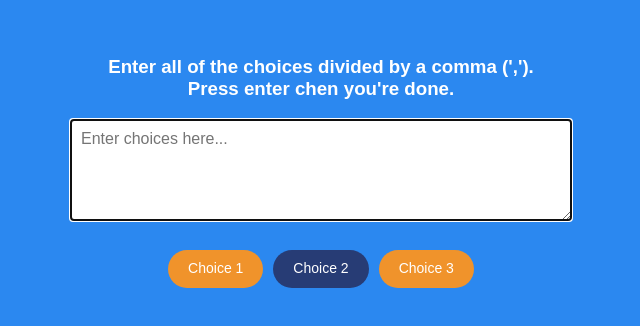
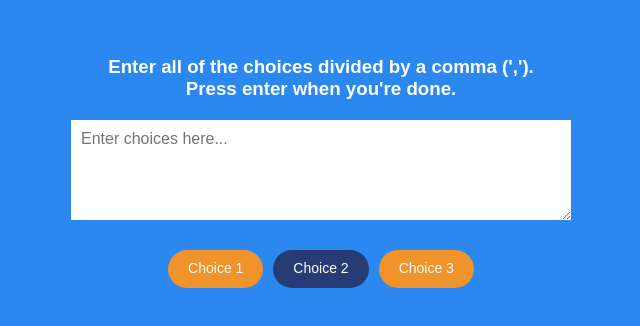
Before and after one commit to tboittin/random_choice_picker, a plain HTML site: page index.html in a window 1280 px wide. Shown: the part 228-554 px from the top of the page, without its empty margins (319-959 px from the left). Drawn offline with Linux system fonts and the light colour scheme; a web font is replaced by a local one.

Commit message:
fix outline and typo

```diff
--- a/index.html
+++ b/index.html
@@ -17,9 +17,9 @@
       <h3>
         Enter all of the choices divided by a comma (',').
         <br/>
-        Press enter chen you're done.
+        Press enter when you're done.
       </h3>
-      <textarea name="" placeholder="Enter choices here..." id="textarea" cols="30" rows="10"></textarea>
+      <textarea name="" placeholder="Enter choices here..." id="textarea"></textarea>
     </div>
     <div id="tags">
       <span class="tag">Choice 1</span>
--- a/style.css
+++ b/style.css
@@ -37,6 +37,10 @@ textarea {
   font-size: 16px;
 }
 
+textarea:focus {
+  outline: 0;
+}
+
 #tags {
   display: flex;
   align-items: center;
```
